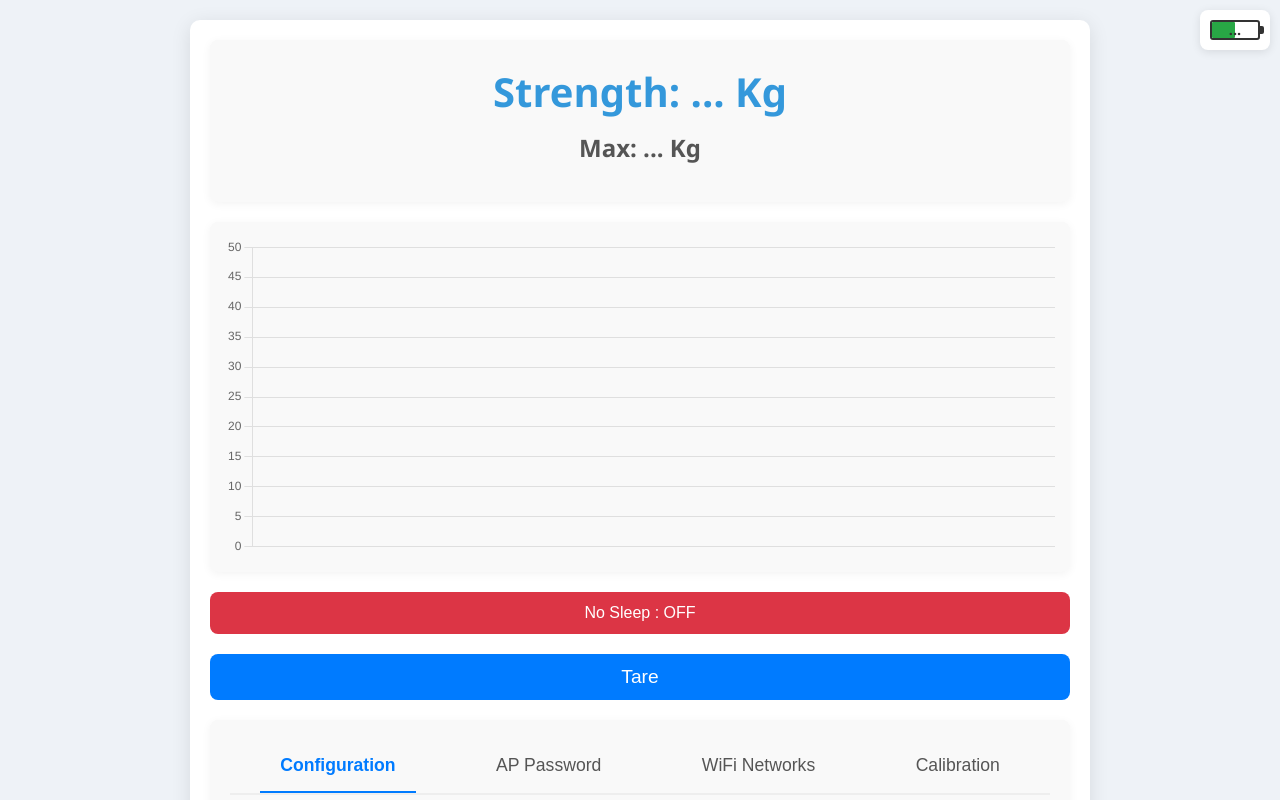
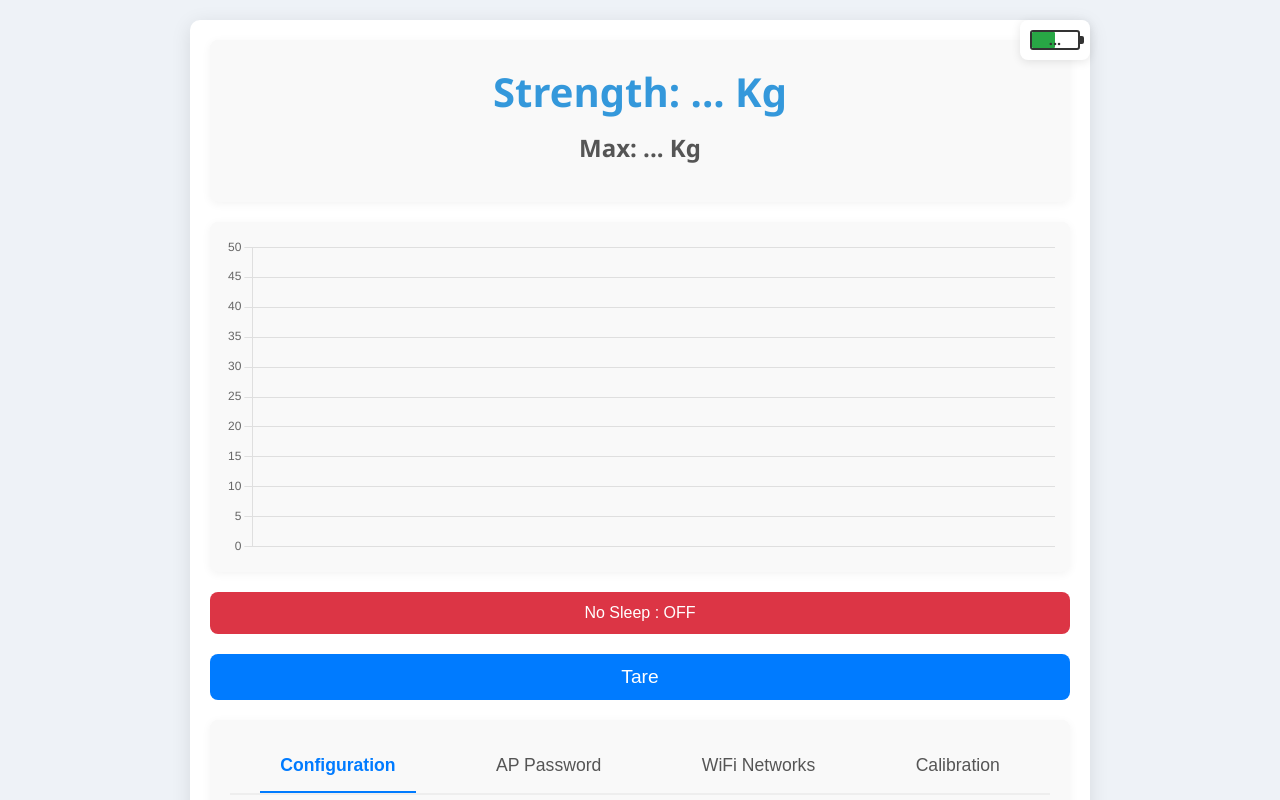
Before and after one commit to fbuttner/ForceGrip, a plain HTML site: page data/index.html in a window 1280 px wide. Shown: the top 800 px of the page. Drawn offline with Linux system fonts and the light colour scheme.

Commit message:
Battery style error

```diff
--- a/data/index.html
+++ b/data/index.html
@@ -10,13 +10,13 @@
         <script src="./script.js" defer></script>
     </head>
     <body>
-        <div class="battery-icon-container">
-            <div class="battery-outline">
-                <div class="battery-fill" id="battery-fill"></div>
+        <div class="container">
+            <div class="battery-icon-container">
+                <div class="battery-outline">
+                    <div class="battery-fill" id="battery-fill"></div>
+                </div>
+                <span id="battery-percentage">...</span>
             </div>
-            <span id="battery-percentage">...</span>
-        </div>
-        <div class="container">
             <!-- Instant Value Display -->
             <div class="weight">
                 <h2>Strength: <span id="weight-value">...</span> Kg</h2>
--- a/data/styles.css
+++ b/data/styles.css
@@ -19,6 +19,7 @@ body {
     background-color: #fff;
     border-radius: 10px;
     box-shadow: 0 4px 20px rgba(0, 0, 0, 0.1);
+    position: relative;
 }
 
 h2, h3 {
@@ -51,8 +52,8 @@ h2, h3 {
 /* Battery Icon */
 .battery-icon-container {
     position: absolute;
-    top: 10px;
-    right: 10px;
+    top: 0;
+    right: 0;
     display: flex;
     align-items: center;
     background-color: #fff;
```
